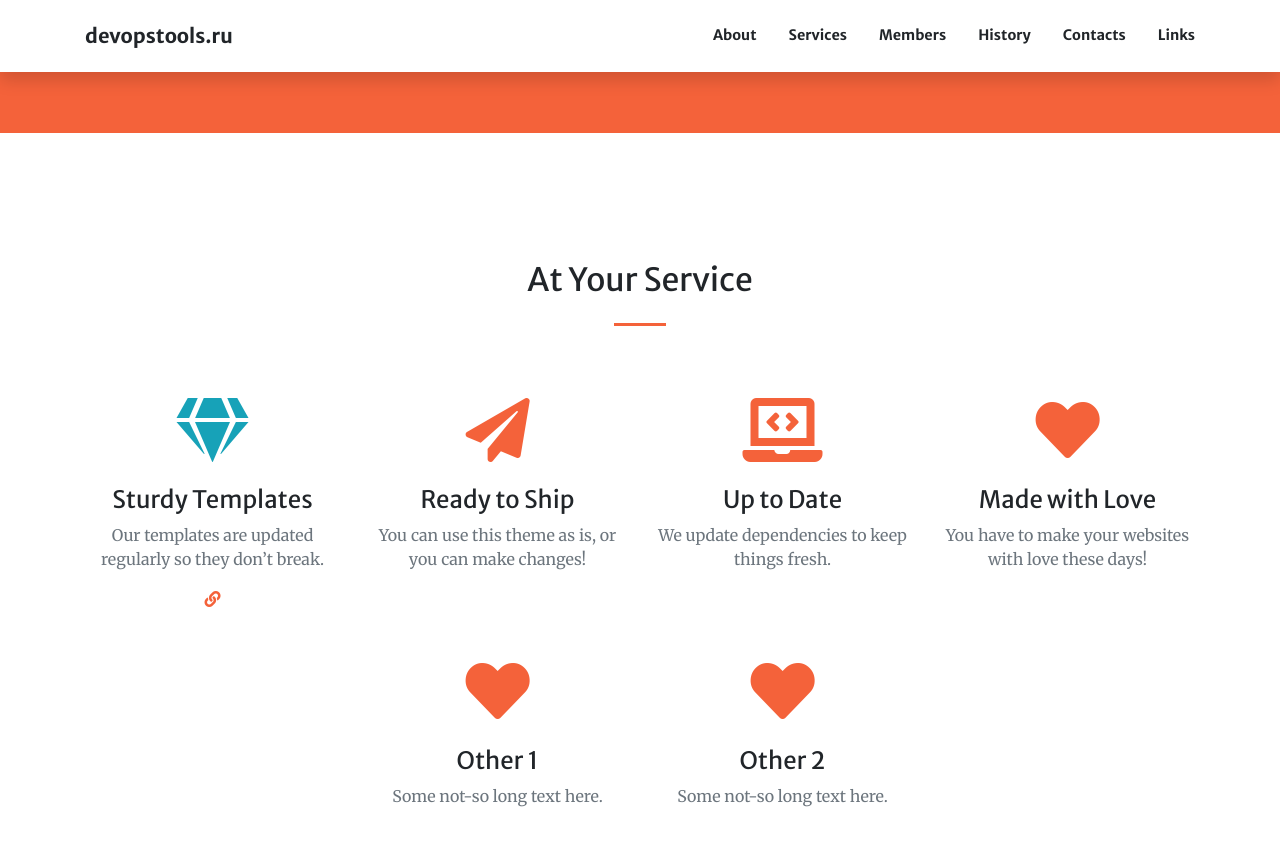
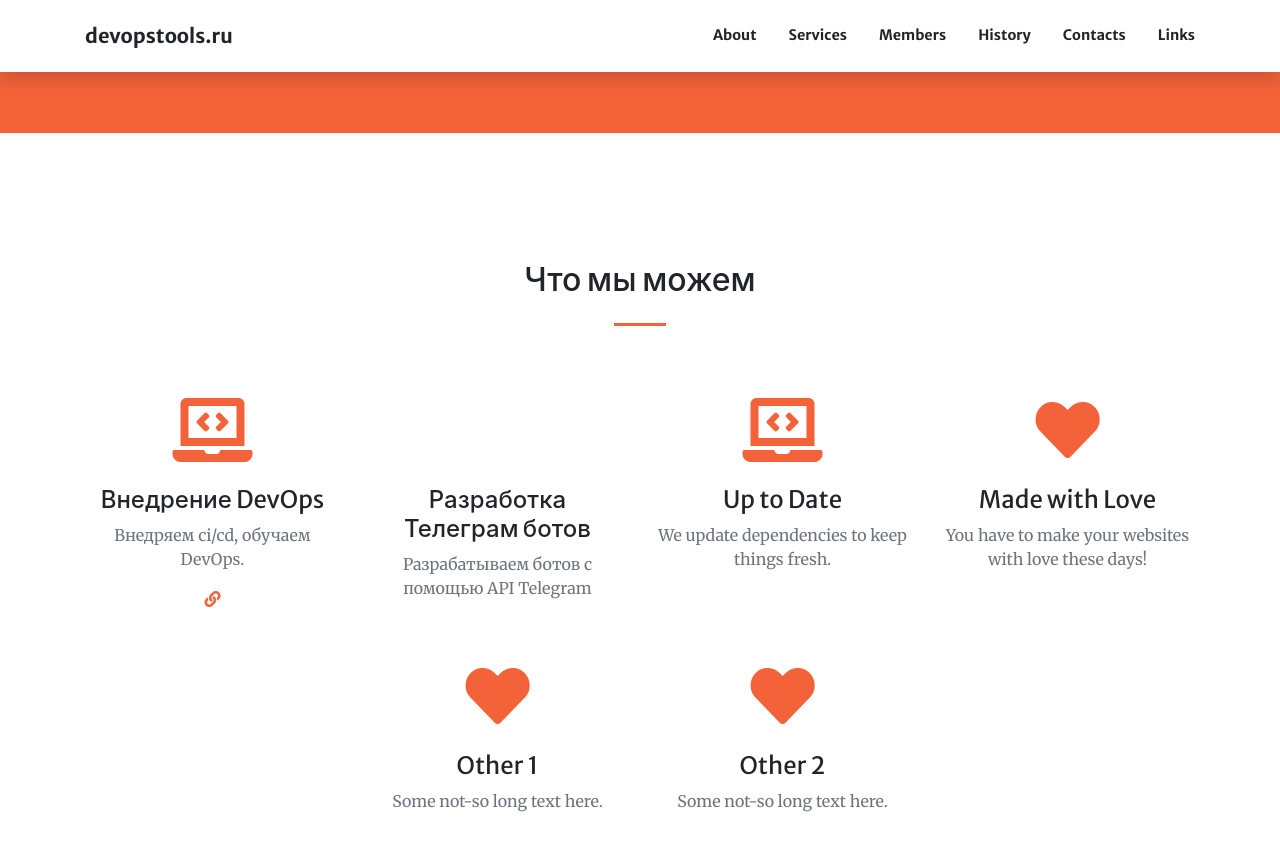
Before and after one commit to hacker342/devopstools.guthub.io, a Jekyll site: the page built from index.md, in a window 1280 px wide and 900 px high, scrolled down 1293 px. Shown: the top 851 px of the window. Built offline with Jekyll 4.4.1, drawn with Linux system fonts in a browser that asks for light colours; nearby versions of some CDN libraries.

Commit message:
add icon

```diff
--- a/index.md
+++ b/index.md
@@ -24,15 +24,15 @@ sections:
   - type: services.html
     section_id: services
     #background_style: bg-info
-    title: At Your Service
+    title: Что мы можем
     services:
-      - title: Sturdy Templates
-        text: Our templates are updated regularly so they don't break.
-        icon: fa-gem text-info
+      - title: Внедрение DevOps
+        text: Внедряем ci/cd, обучаем DevOps.
+        icon: fa-laptop-code
         url: https://startbootstrap.com/
-      - title: Ready to Ship
-        text: You can use this theme as is, or you can make changes!
-        icon: fa-paper-plane
+      - title: Разработка Телеграм ботов
+        text: Разрабатываем ботов с помощью API Telegram
+        icon: fab fa-telegram-plane
       - title: Up to Date
         text: We update dependencies to keep things fresh.
         icon: fa-laptop-code
```
